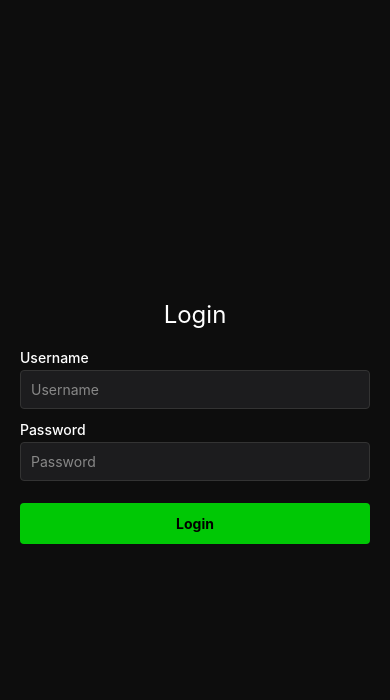
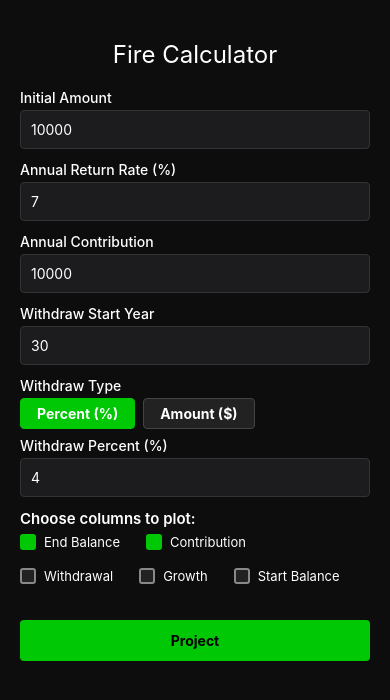
Before and after one commit to amchen82/Fire-Calcultor, a React Native app: screen / in a window 390 px wide. Shown: the top 700 px of the page. Built offline with nearby package versions, Linux system fonts and the light colour scheme.

Commit message:
feat: remove login screen

```diff
--- a/App.tsx
+++ b/App.tsx
@@ -20,10 +20,8 @@ import Svg, {
 } from 'react-native-svg';
 import { project, YearRow } from './project';
 import DataTableCard from "./components/DataTableCard";
-import LoginScreen from "./components/LoginScreen";
 
 export default function App() {
-  const [loggedIn, setLoggedIn] = useState(false);
   const [tableCollapsed, setTableCollapsed] = useState(true);
   const [plotColumns, setPlotColumns] = useState({
     endBalance: true,
@@ -60,9 +58,6 @@ export default function App() {
     );
     setRows(results);
   };
-  if (!loggedIn) {
-    return <LoginScreen onLogin={() => setLoggedIn(true)} />;
-  }
 
   return (
     <SafeAreaView style={styles.safe}>
--- a/components/LoginScreen.tsx
+++ /dev/null
@@ -1,95 +0,0 @@
-import React, { useState } from 'react';
-import { View, Text, TextInput, TouchableOpacity, StyleSheet, SafeAreaView } from 'react-native';
-
-interface Props {
-  onLogin: () => void;
-}
-
-export default function LoginScreen({ onLogin }: Props) {
-  const [username, setUsername] = useState('');
-  const [password, setPassword] = useState('');
-
-  const handleLogin = () => {
-    // Placeholder authentication; in a real app you would validate credentials.
-    onLogin();
-  };
-
-  return (
-    <SafeAreaView style={styles.safe}>
-      <View style={styles.container}>
-        <Text style={styles.title}>Login</Text>
-        <View style={styles.inputGroup}>
-          <Text style={styles.inputLabel}>Username</Text>
-          <TextInput
-            style={styles.input}
-            placeholder="Username"
-            placeholderTextColor="#888"
-            keyboardAppearance="dark"
-            value={username}
-            onChangeText={setUsername}
-          />
-        </View>
-        <View style={styles.inputGroup}>
-          <Text style={styles.inputLabel}>Password</Text>
-          <TextInput
-            style={styles.input}
-            placeholder="Password"
-            placeholderTextColor="#888"
-            secureTextEntry
-            keyboardAppearance="dark"
-            value={password}
-            onChangeText={setPassword}
-          />
-        </View>
-        <TouchableOpacity style={styles.button} onPress={handleLogin}>
-          <Text style={styles.buttonText}>Login</Text>
-        </TouchableOpacity>
-      </View>
-    </SafeAreaView>
-  );
-}
-
-const styles = StyleSheet.create({
-  safe: {
-    flex: 1,
-    backgroundColor: '#0D0D0D',
-    justifyContent: 'center',
-  },
-  container: {
-    padding: 20,
-  },
-  title: {
-    fontSize: 24,
-    marginBottom: 20,
-    textAlign: 'center',
-    color: '#fff',
-  },
-  inputGroup: {
-    marginBottom: 12,
-  },
-  inputLabel: {
-    color: '#fff',
-    marginBottom: 4,
-    fontSize: 14,
-    fontWeight: '500',
-  },
-  input: {
-    borderWidth: 1,
-    borderColor: '#333',
-    backgroundColor: '#1C1C1E',
-    padding: 10,
-    borderRadius: 4,
-    color: '#fff',
-  },
-  button: {
-    backgroundColor: '#00C805',
-    padding: 12,
-    borderRadius: 4,
-    alignItems: 'center',
-    marginTop: 10,
-  },
-  buttonText: {
-    color: '#000',
-    fontWeight: 'bold',
-  },
-});
```
